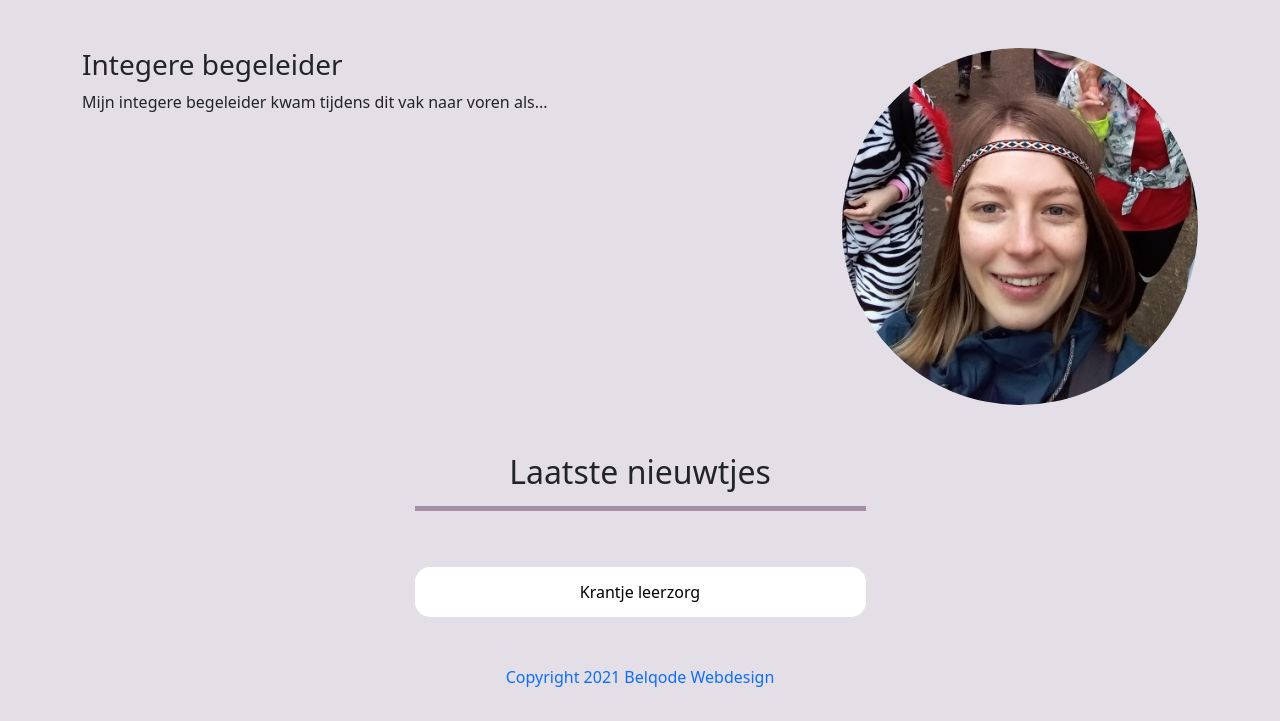
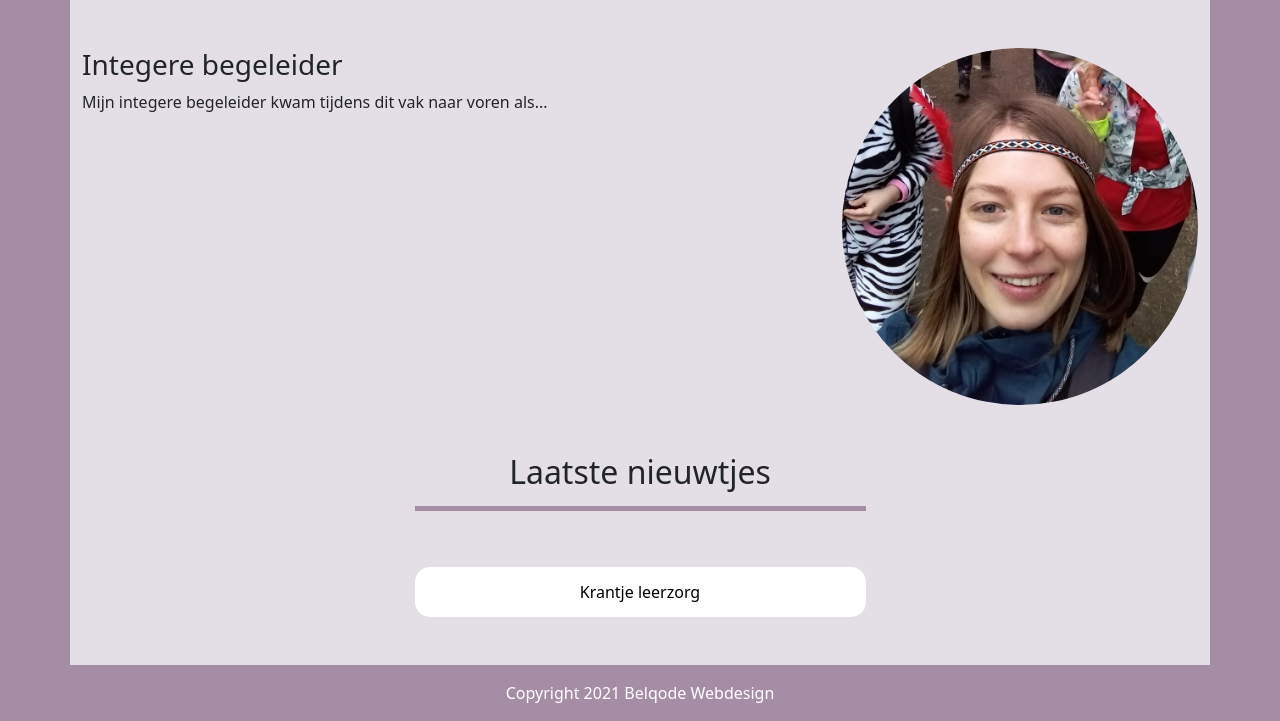
Before and after one commit to rimo159/leerzorg, a plain HTML site: page index.html in a window 1280 px wide. Shown: the part 2678-3399 px from the top of the page. Before the commit the page ends 3375 px from the top, so only its background shows below. Drawn offline with nearby package versions, Linux system fonts and the light colour scheme.

Commit message:
footer and sides

```diff
--- a/index.html
+++ b/index.html
@@ -11,9 +11,9 @@
 
 </head>
 
-<body class="clean-body" style="margin: 0; padding: 0; -webkit-text-size-adjust: 100%; background-color: #e4dfe6;">
+<body class="clean-body" style="margin: 0; padding: 0; -webkit-text-size-adjust: 100%; background-color: #A58EA5;">
 
-	<div class="container">
+	<div class="container" style="background-color: #e4dfe6;"">
 		<div class="row justify-content-center mb-4">
 			<div class="col-11 col-sm-10">
 				<img class="mx-auto d-block img-fluid" src="img\header.png" alt="header">
@@ -154,9 +154,9 @@
 				</a>
 			</div>
 		</div>
-		<div class="row">
+		<div class="row" style="background-color: #A58EA5;">
 			<div class="col">
-				<a target="_blank" class="mx-auto d-block text-center text-black text-decoration-none mb-2" href="https://www.facebook.com/BelQode-Webdesign-110016797307341">Copyright 2021 Belqode Webdesign</a>
+				<a target="_blank" class="my-3 mx-auto d-block text-center text-white text-decoration-none bold" href="https://www.facebook.com/BelQode-Webdesign-110016797307341">Copyright 2021 Belqode Webdesign</a>
 			</div>
 		</div>
 	</div>
```
